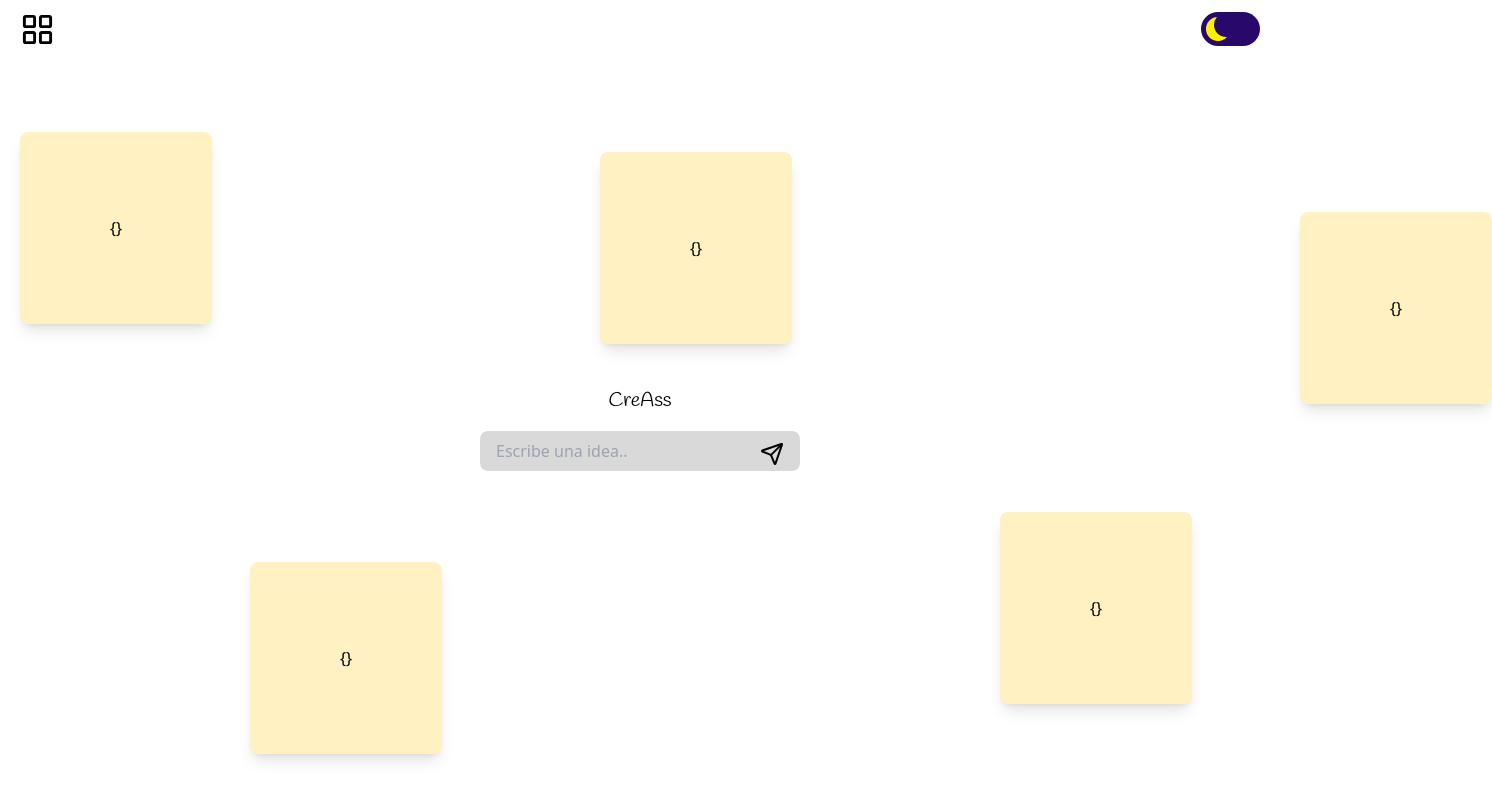
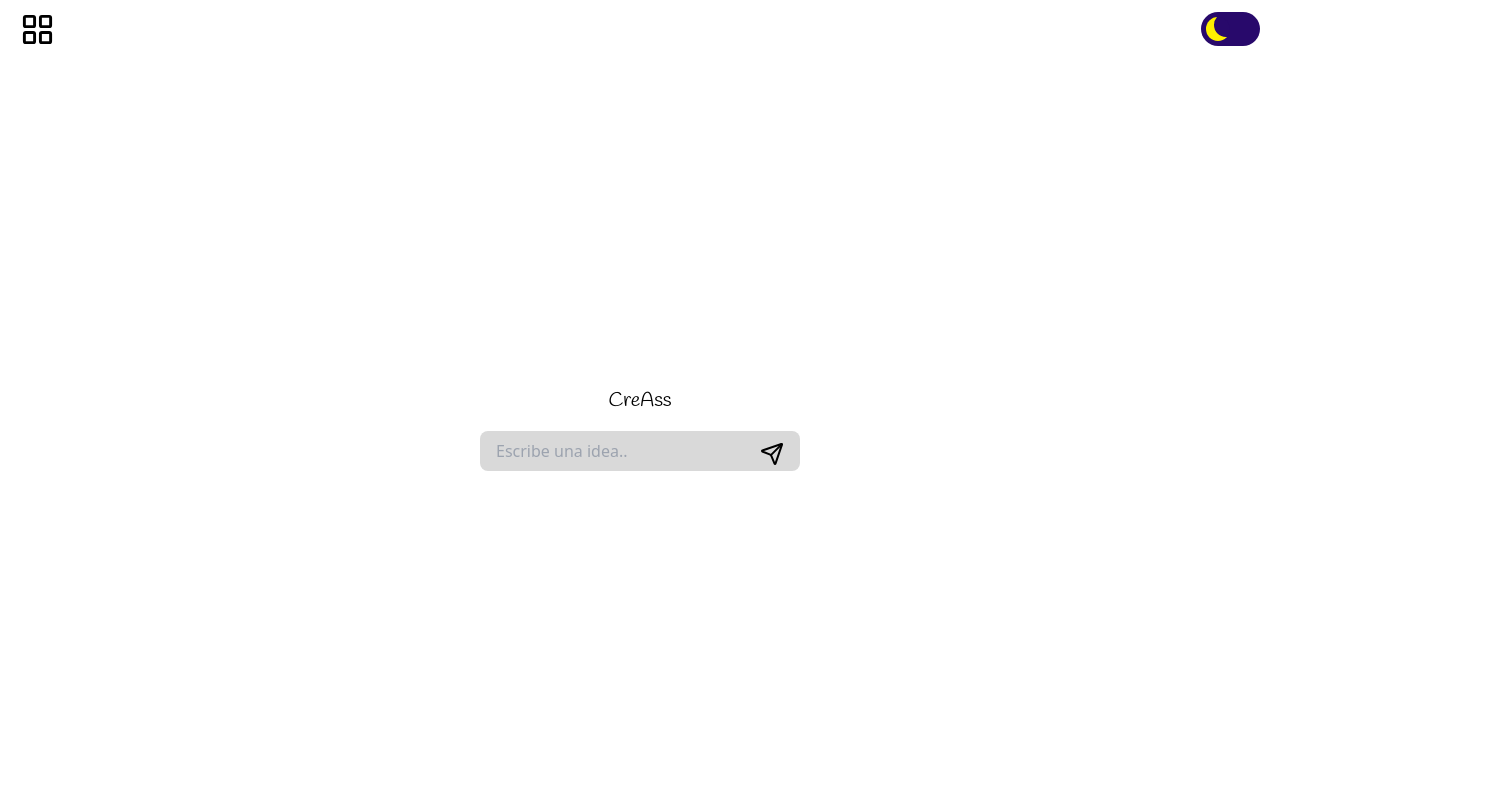
Before and after one commit to zam-cv/creass, a React (Vite) app in the folder app/: page / in a window 1280 px wide. Shown: the whole page, 1492 px wide, since content can reach past the window. Built offline with nearby package versions, Linux system fonts and the light colour scheme.

Commit message:
board y textfield

```diff
--- a/app/src/components/Board.tsx
+++ b/app/src/components/Board.tsx
@@ -11,6 +11,7 @@ interface PostitPosition {
 
 export default function Board() {
   const [postitPositions, setPostitPositions] = useState<PostitPosition[]>([]);
+  const [messageSent, setMessageSent] = useState(false);
 
   const predefinedConfigurations = [
     // Configuración 1
@@ -18,7 +19,7 @@ export default function Board() {
       { x: 100, y: 100 },
       { x: 300, y: 300 },
       { x: 800, y: 50 },
-      { x: 900, y: 400 },
+      { x: 900, y: 450 },
       { x: 1200, y: 100 },
     ],
     // Configuración 2
@@ -27,14 +28,14 @@ export default function Board() {
       { x: 1300, y: 50 },
       { x: 1200, y: 450 },
       { x: 300, y: 10 },
-      { x: 650, y: 450 },
+      { x: 650, y: 500 },
     ],
     // Configuración 3
     [
       { x: 200, y: 50 },
       { x: 1250, y: 350 },
       { x: 100, y: 350 },
-      { x: 600, y: 400 },
+      { x: 600, y: 450 },
       { x: 1300, y: 10 },
     ],
     // Configuración 4
@@ -57,7 +58,7 @@ export default function Board() {
     [
       { x: 20, y: 20 },
       { x: 600, y: 40 },
-      { x: 1000, y: 400 },
+      { x: 1000, y: 450 },
       { x: 1300, y: 100 },
       { x: 250, y: 450 },
     ],
@@ -73,7 +74,7 @@ export default function Board() {
     [
       { x: 150, y: 50 },
       { x: 1400, y: 30 },
-      { x: 900, y: 400 },
+      { x: 900, y: 450 },
       { x: 650, y: 0 },
       { x: 300, y: 450 },
     ],
@@ -83,7 +84,7 @@ export default function Board() {
       { x: 700, y: 30 },
       { x: 1300, y: 150 },
       { x: 200, y: 10 },
-      { x: 600, y: 400 },
+      { x: 600, y: 450 },
     ],
     // Configuración 10
     [
@@ -96,13 +97,11 @@ export default function Board() {
   ];
 
   const generatePostitPositions = () => {
-    // Elegimos una configuración aleatoria de las 10
     const randomIndex = Math.floor(
       Math.random() * predefinedConfigurations.length
     );
     const selectedConfiguration = predefinedConfigurations[randomIndex];
 
-    // Asignamos las posiciones a los Post-Its
     const postitPositions = selectedConfiguration.map((position, index) => ({
       id: index,
       ...position,
@@ -111,19 +110,28 @@ export default function Board() {
     setPostitPositions(postitPositions);
   };
 
+  const handleSendMessage = (message: string) => {
+    if (message.trim() !== "") {
+      setMessageSent(true);
+      generatePostitPositions();
+    }
+  };
+
   useEffect(() => {
-    generatePostitPositions(); // Genera las posiciones de Post-Its al cargar la página
+    generatePostitPositions();
   }, []);
 
   return (
-    <div className="relative w-full h-[80vh]">
+    <div className="relative w-full h-[92vh]">
       <div className="absolute inset-0 flex flex-col items-center justify-center">
         <div className="text-xl mb-4">
           <h1 className="font-handlee">CreAss</h1>
         </div>
-        <TextField />
+        <TextField onSendMessage={handleSendMessage} />
       </div>
-      {postitPositions.map((position) => (
+
+      {messageSent &&
+        postitPositions.map((position) => (
           <Draggable
             key={position.id}
             defaultPosition={{ x: position.x, y: position.y }}
--- a/app/src/components/ui/Textfield.tsx
+++ b/app/src/components/ui/Textfield.tsx
@@ -1,27 +1,44 @@
-import { Send } from 'lucide-react';
-import { useRef } from 'react';
+import { Send } from "lucide-react";
+import { useRef, useState } from "react";
 
-export default function TextField() {
+interface TextFieldProps {
+  onSendMessage: (message: string) => void;
+}
+
+export default function TextField({ onSendMessage }: TextFieldProps) {
+  const [message, setMessage] = useState("");
+
+  const handleSend = () => {
+    if (message.trim()) {
+      onSendMessage(message);
+      setMessage("");
+    }
+  };
   const textareaRef = useRef<HTMLTextAreaElement>(null);
 
   const handleInput = () => {
     if (textareaRef.current) {
-            textareaRef.current.style.height = 'auto';
+      textareaRef.current.style.height = "auto";
       textareaRef.current.style.height = `${textareaRef.current.scrollHeight}px`;
     }
   };
 
   return (
-        <div className='relative w-80'>
+    <div className="relative w-80">
       <textarea
         ref={textareaRef}
-                className="w-full px-4 py-2 pr-12 outline-none bg-textfield rounded-lg hover:shadow-lg res"
-                placeholder='Escribe una idea..'
+        className="w-full px-4 py-2 pr-12 outline-none bg-textfield rounded-lg hover:shadow-lg"
+        placeholder="Escribe una idea.."
+        value={message}
+        onChange={(e) => setMessage(e.target.value)}
         onInput={handleInput}
         rows={1}
-                style={{resize : 'none', maxHeight: '4.5em', overflowY:'hidden'}}
+        style={{ resize: "none", maxHeight: "4.5em", overflowY: "hidden" }}
       />
-            <button className='absolute inset-y-0 right-0 flex items-center pr-4 '>
+      <button
+        className="absolute inset-y-0 right-0 flex items-center pr-4"
+        onClick={handleSend}
+      >
         <Send />
       </button>
     </div>
```
Lines whose indentation alone changed are shown as unchanged.
